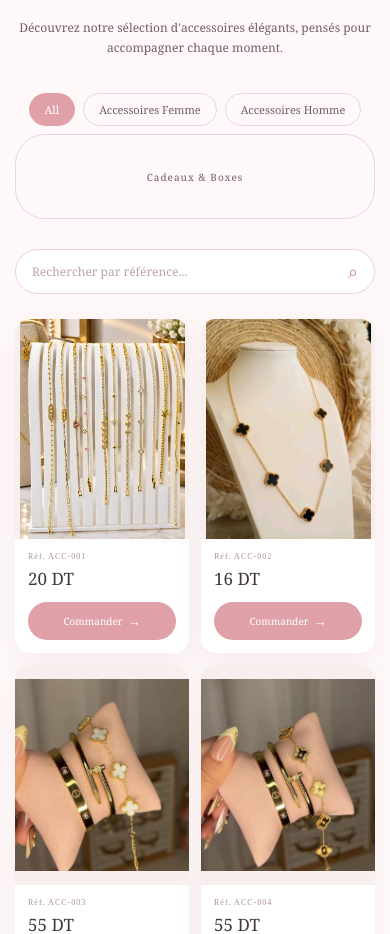
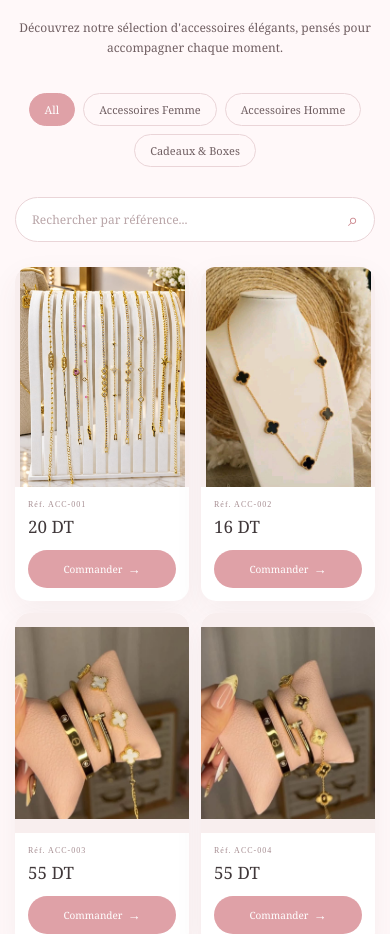
Before and after one commit to ghassenkadri66-dotcom/-accessoires, a React (Vite) app: page / in a window 390 px wide. Shown: the part 1040-1974 px from the top of the page. Built offline with nearby package versions, Linux system fonts and the light colour scheme.

Commit message:
design mobile fix category

```diff
--- a/src/components/Products.css
+++ b/src/components/Products.css
@@ -555,41 +555,17 @@
 
   /* ---------- Category Boxes ---------- */
 
-  .category-boxes {
-    width: 100%;
-    max-width: 100%;
 
-    grid-template-columns: repeat(2, minmax(0, 1fr));
 
-    gap: 10px;
+ .category-box {
 
-    margin-bottom: 30px;
-  }
+  padding: 10px;
+  height: fit-content;
 
-  .category-box {
-    width: 100%;
-    min-width: 0;
+}
 
-    min-height: 85px;
 
-    padding: 12px 6px;
 
-    border-radius: 14px;
-  }
-
-  .category-box span {
-    font-size: 10px;
-
-    letter-spacing: 1px;
-  }
-
-  .category-box small {
-    margin-top: 5px;
-
-    font-size: 8px;
-
-    letter-spacing: 0.5px;
-  }
 
 
   /* ---------- Products Grid ---------- */
```
